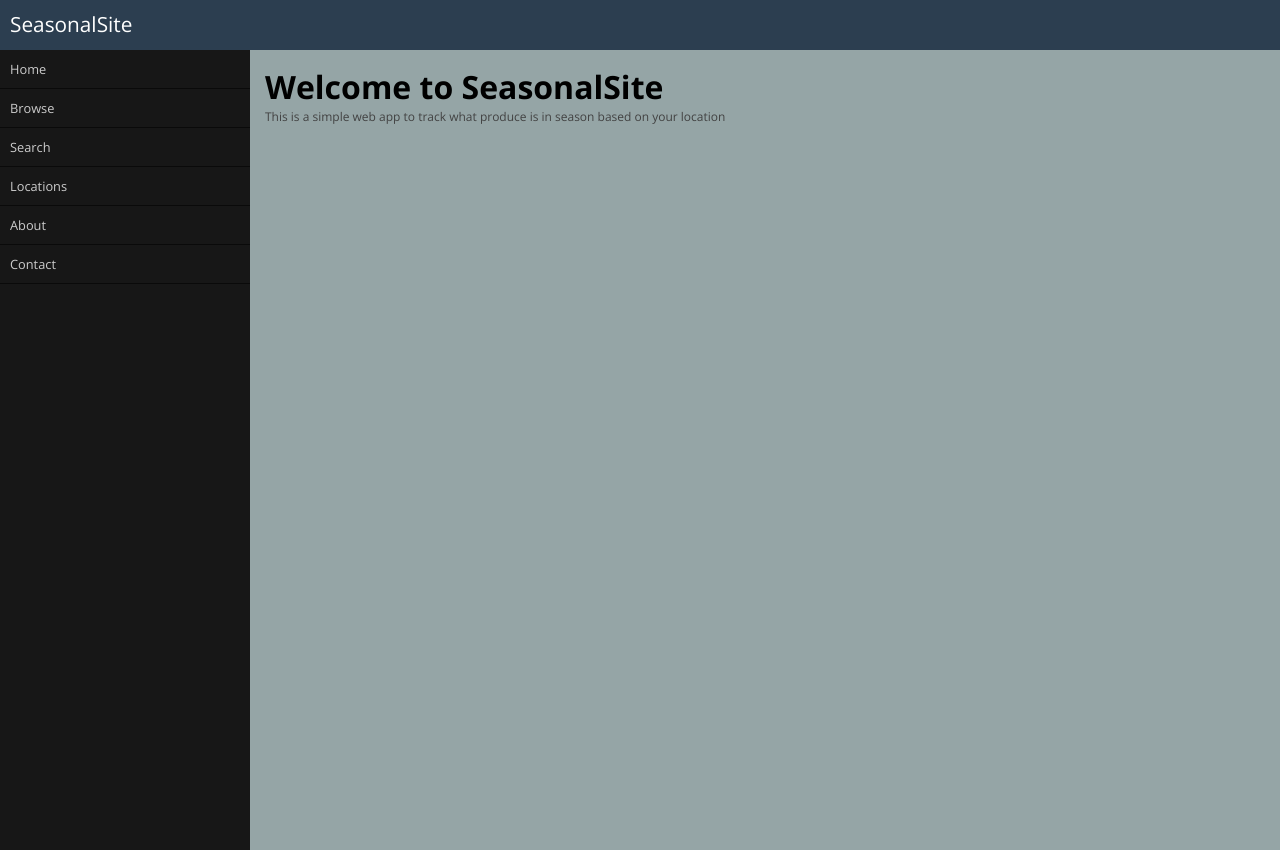
After one commit to gabrielx52/SeasonalSite, a Django app: template mysite/seasonal/templates/home.html in a window 1280 px wide. The commit adds this page. Run offline with Django 3.2, Linux system fonts and the light colour scheme; the template is opened without the code that fills it, so the values that code supplies are empty; parts of the project's set-up code (start-up, migrations or seed data) failed here and were passed over; some libraries are stand-ins or nearby versions.

Commit message:
Added a new home page

```diff
--- a/mysite/mysite/templates/base.html
+++ b/mysite/mysite/templates/base.html
@@ -20,7 +20,7 @@
     <div id="container">
         <div class="sidebar">
             <ul id="nav">
-                <li><a class="selected" href="{% url 'browse' %}">Home</a></li>
+                <li><a class="selected" href="{% url 'home' %}">Home</a></li>
                 <li><a href="{% url 'browse' %}">Browse</a></li></li>
                 <li><a href="{% url 'search' %}">Search</a></li>
                 <li><a href="#">Locations</a></li>
--- a/mysite/mysite/urls.py
+++ b/mysite/mysite/urls.py
@@ -15,10 +15,12 @@ Including another URLconf
 """
 from django.conf.urls import url
 from django.contrib import admin
-from seasonal.views import browse_view, search_view
+from seasonal.views import home_view, browse_view, search_view
 
 urlpatterns = [
     url(r'^admin/', admin.site.urls),
-    url(r'^$', browse_view, name="browse"),
+    url(r'^$', home_view, name="home"),
+    url(r'^home/$', home_view, name="home"),
+    url(r'^browse/$', browse_view, name="browse"),
     url(r'^search/$', search_view, name="search"),
 ]
--- /dev/null
+++ b/mysite/seasonal/templates/home.html
@@ -0,0 +1,4 @@
+{% extends "base.html" %}{% block content %}
+    <h1>Welcome to SeasonalSite</h1>
+    <p>This is a simple web app to track what produce is in season based on your location</p>
+{% endblock %}
```
